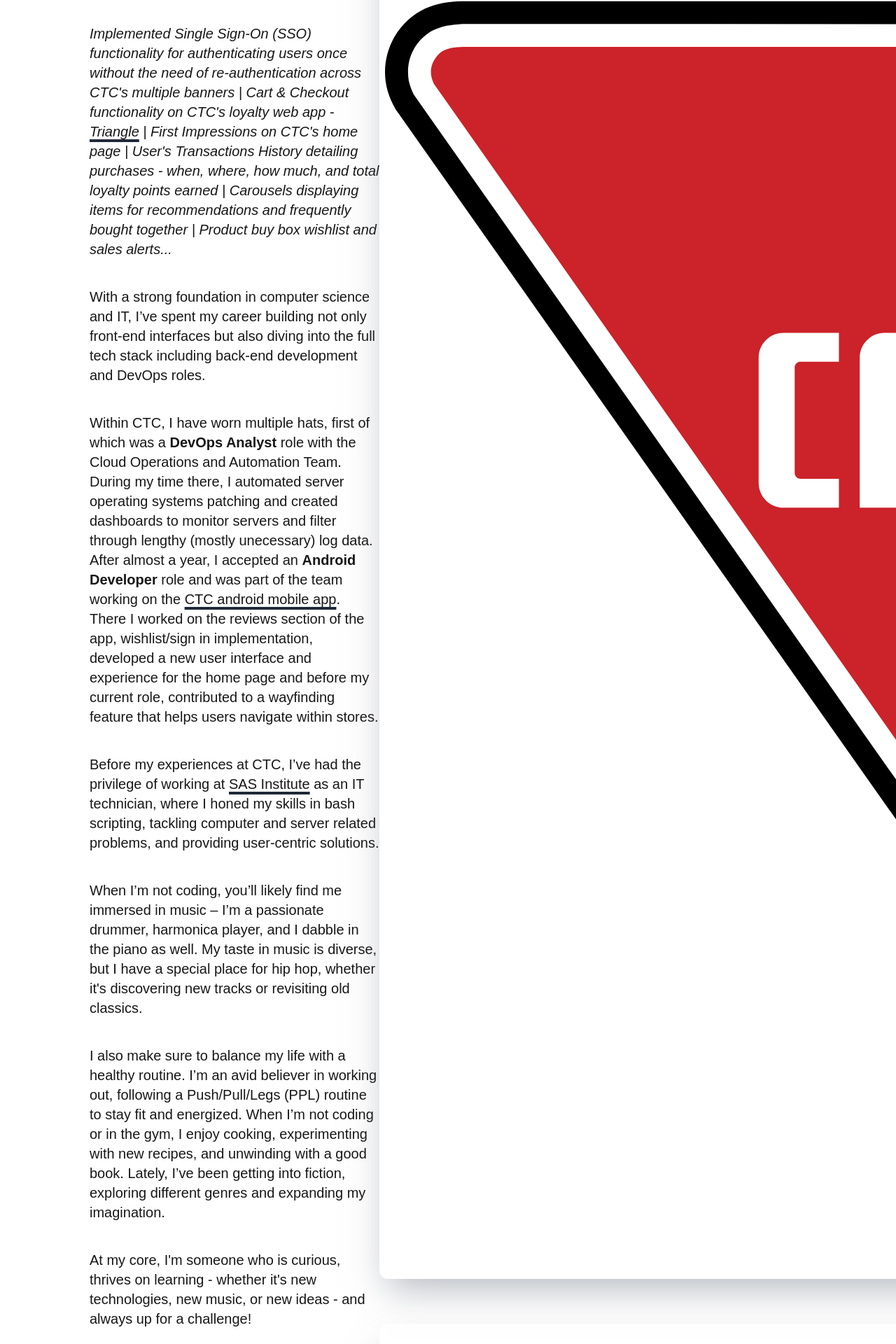
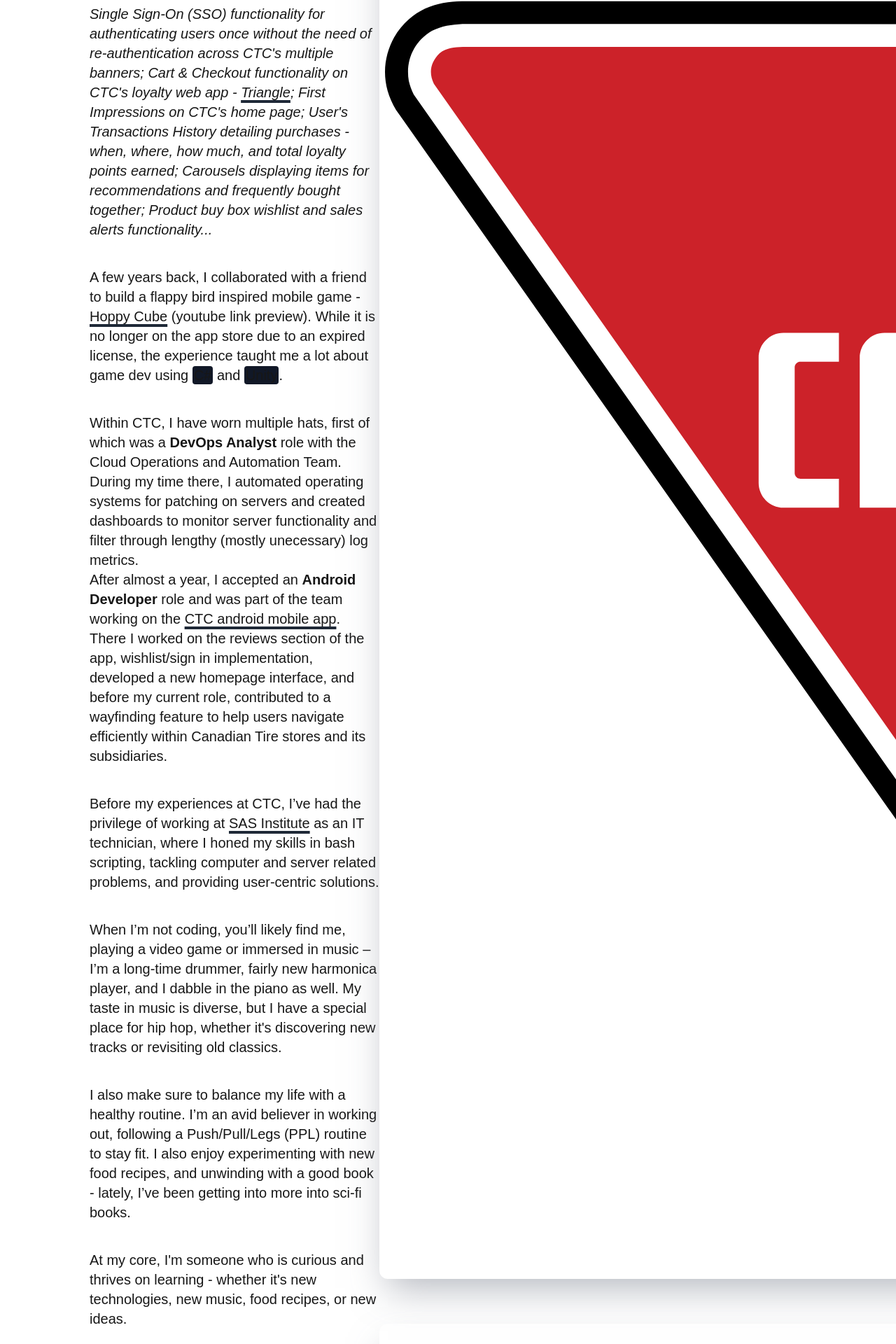
Before and after one commit to iceicles/portfolio, a Next.js app: page /about-me in a window 1280 px wide. Shown: the part 2885-4805 px from the top of the page at 70% size. Built offline with nearby package versions, Linux system fonts and the light colour scheme.

Commit message:
about page edits

```diff
--- a/containers/about-page/main-section/index.tsx
+++ b/containers/about-page/main-section/index.tsx
@@ -3,6 +3,8 @@
 
 const MainSection = () => {
   const paragraphStyles = 'text-xl mb-10';
+  const toolsClass =
+    'h-fit rounded p-0.5 bg-gray-900 sm:mb-[0.625rem] sm:last:mb-0';
   return (
     <>
       <div className='w-[80vw] lg:w-[50vw] lg:ml-[10vw] block self-center gap-0'>
@@ -14,42 +16,54 @@
             target='_blank'
             className='active-link'
           >
-            Canadian Tire Corporation {}
-          </a>
+            Canadian Tire Corporation
+          </a>{' '}
           (CTC), where I specialize in crafting intuitive, responsive, and
-          visually appealing web applications. I have worked on creating varying
-          features including but not limited to -
+          visually appealing web applications. I have worked on various features
+          including -
         </p>
         <p className={`${paragraphStyles} italic`}>
-          Implemented Single Sign-On (SSO) functionality for authenticating
-          users once without the need of re-authentication across CTC's multiple
-          banners | Cart & Checkout functionality on CTC's loyalty web app -{' '}
+          Single Sign-On (SSO) functionality for authenticating users once
+          without the need of re-authentication across CTC's multiple banners;
+          Cart & Checkout functionality on CTC's loyalty web app -{' '}
           <a
             href='https://triangle.canadiantire.ca/en.html'
             target='_blank'
             className='active-link'
           >
             Triangle
-          </a>{' '}
-          | First Impressions on CTC's home page | User's Transactions History
+          </a>
+          ; First Impressions on CTC's home page; User's Transactions History
           detailing purchases - when, where, how much, and total loyalty points
-          earned | Carousels displaying items for recommendations and frequently
-          bought together | Product buy box wishlist and sales alerts...
+          earned; Carousels displaying items for recommendations and frequently
+          bought together; Product buy box wishlist and sales alerts
+          functionality...
         </p>
         <p className={paragraphStyles}>
-          With a strong foundation in computer science and IT, I’ve spent my
-          career building not only front-end interfaces but also diving into the
-          full tech stack including back-end development and DevOps roles.
+          A few years back, I collaborated with a friend to build a flappy bird
+          inspired mobile game -{' '}
+          <a
+            href='https://www.youtube.com/shorts/eUOijM2fWFc'
+            target='_blank'
+            className='active-link'
+          >
+            Hoppy Cube
+          </a>{' '}
+          (youtube link preview). While it is no longer on the app store due to
+          an expired license, the experience taught me a lot about game dev
+          using <span className={toolsClass}>C#</span> and{' '}
+          <span className={toolsClass}>Unity</span>.
         </p>
 
         <p className={paragraphStyles}>
           Within CTC, I have worn multiple hats, first of which was a{' '}
           <strong>DevOps Analyst</strong> role with the Cloud Operations and
-          Automation Team. During my time there, I automated server operating
-          systems patching and created dashboards to monitor servers and filter
-          through lengthy (mostly unecessary) log data. <br /> After almost a
-          year, I accepted an <strong>Android Developer</strong> role and was
-          part of the team working on the{' '}
+          Automation Team. During my time there, I automated operating systems
+          for patching on servers and created dashboards to monitor server
+          functionality and filter through lengthy (mostly unecessary) log
+          metrics. <br /> After almost a year, I accepted an{' '}
+          <strong>Android Developer</strong> role and was part of the team
+          working on the{' '}
           <a
             href='https://play.google.com/store/apps/details?id=com.simplygood.ct&hl=en_CA'
             target='_blank'
@@ -58,9 +72,9 @@
             CTC android mobile app
           </a>
           . There I worked on the reviews section of the app, wishlist/sign in
-          implementation, developed a new user interface and experience for the
-          home page and before my current role, contributed to a wayfinding
-          feature that helps users navigate within stores.
+          implementation, developed a new homepage interface, and before my
+          current role, contributed to a wayfinding feature to help users
+          navigate efficiently within Canadian Tire stores and its subsidiaries.
         </p>
 
         <p className={paragraphStyles}>
@@ -78,25 +92,24 @@
         </p>
 
         <p className={paragraphStyles}>
-          When I’m not coding, you’ll likely find me immersed in music – I’m a
-          passionate drummer, harmonica player, and I dabble in the piano as
-          well. My taste in music is diverse, but I have a special place for hip
-          hop, whether it's discovering new tracks or revisiting old classics.
+          When I’m not coding, you’ll likely find me, playing a video game or
+          immersed in music – I’m a long-time drummer, fairly new harmonica
+          player, and I dabble in the piano as well. My taste in music is
+          diverse, but I have a special place for hip hop, whether it's
+          discovering new tracks or revisiting old classics.
         </p>
 
         <p className={paragraphStyles}>
           I also make sure to balance my life with a healthy routine. I’m an
           avid believer in working out, following a Push/Pull/Legs (PPL) routine
-          to stay fit and energized. When I’m not coding or in the gym, I enjoy
-          cooking, experimenting with new recipes, and unwinding with a good
-          book. Lately, I’ve been getting into fiction, exploring different
-          genres and expanding my imagination.
+          to stay fit. I also enjoy experimenting with new food recipes, and
+          unwinding with a good book - lately, I’ve been getting into more into
+          sci-fi books.
         </p>
 
         <p className={paragraphStyles}>
-          At my core, I'm someone who is curious, thrives on learning - whether
-          it's new technologies, new music, or new ideas - and always up for a
-          challenge!
+          At my core, I'm someone who is curious and thrives on learning -
+          whether it's new technologies, new music, food recipes, or new ideas.
         </p>
       </div>
     </>
```
